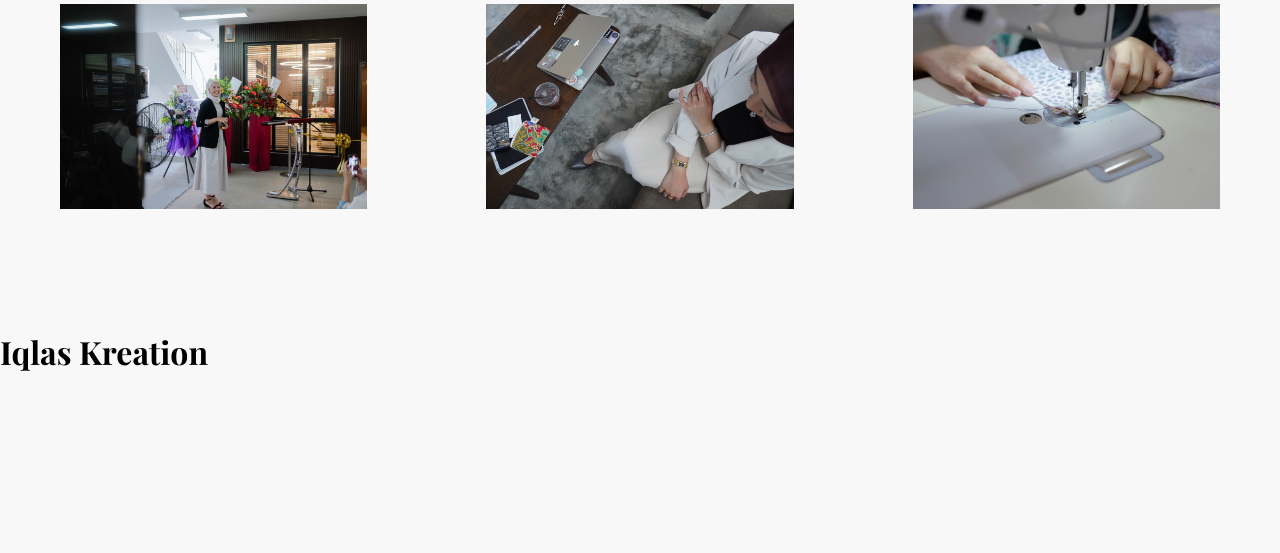
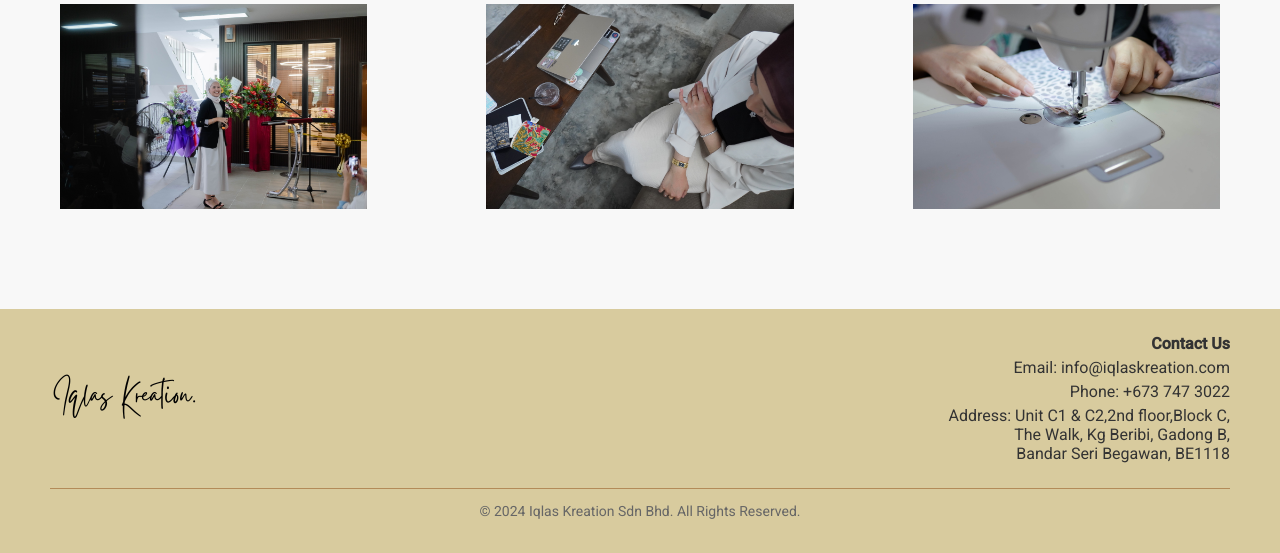
Before and after one commit to Zylioth/Group12_WEBDEV_AS1, a PHP site: page / in a window 1280 px wide. Shown: the part 553-1106 px from the top of the page. Before the commit the page ends 924 px from the top, so only its background shows below. Run offline with PHP 8.4, Linux system fonts and the light colour scheme; some libraries are stand-ins or nearby versions; some web fonts are replaced.

Commit message:
added footer with css

```diff
--- a/Functions/sign-up.php
+++ b/Functions/sign-up.php
@@ -25,7 +25,7 @@ if ($_SERVER['REQUEST_METHOD'] == 'POST') {
             $stmt = $conn->prepare("INSERT INTO users (username, email, password) VALUES (?, ?, ?)");
             $stmt->bind_param('sss', $username, $email, $hashedPassword);
             if ($stmt->execute()) {
-                header('Location: login.php'); // Redirect to login page
+                header('Location: login.php'); // Ani redirect to login page
             } else {
                 echo "Error registering user.";
             }
--- a/css/style.css
+++ b/css/style.css
@@ -312,6 +312,46 @@ caption rh index.html */
   width: 40%;
 }
 
+
+/* CSS tuk footer */
+
+
+footer {
+  background-color: #d8cb9e;
+  padding: 20px 50px;
+  color: #333;
+  font-family: 'Roboto', sans-serif;
+}
+
+.footer-container {
+  display: flex;
+  justify-content: space-between;
+  align-items: center;
+  padding-bottom: 20px;
+  border-bottom: 1px solid #b38b59;
+}
+
+.footer-left img {
+  height: 50px;
+}
+
+.footer-right {
+  text-align: right;
+}
+
+.footer-right p {
+  margin: 5px 0;
+}
+
+.footer-bottom {
+  text-align: center;
+  margin-top: 10px;
+  font-size: 14px;
+  color: #666;
+}
+
+
+
 /* Responsive Design for Mobile tuk About.html*/
 @media (max-width: 768px) {
   .about-section {
--- a/includes/footer.php
+++ b/includes/footer.php
@@ -1,8 +1,20 @@
-<div class="footer">
-    <div class="content">
-        <h1>Iqlas Kreation</h1>
-
-
-
+<footer>
+    <div class="footer-container">
+        <div class="footer-left">
+            <img src="Assets/IK_headerLogo.png" alt="Iqlas Kreation Logo" height="50" width="150"/>
+        </div>
+        <div class="footer-right">
+            <p><strong>Contact Us</strong></p>
+            <p>Email: info@iqlaskreation.com</p>
+            <p>Phone: +673 747 3022</p>
+            <p>
+            Address: Unit C1 & C2,2nd floor,Block C,<br>
+            The Walk, Kg Beribi, Gadong B,<br>
+            Bandar Seri Begawan, BE1118
+            </p>
+        </div>
     </div>
-</div>
+    <div class="footer-bottom">
+        <p>&copy; 2024 Iqlas Kreation Sdn Bhd. All Rights Reserved.</p>
+    </div>
+</footer>
```
